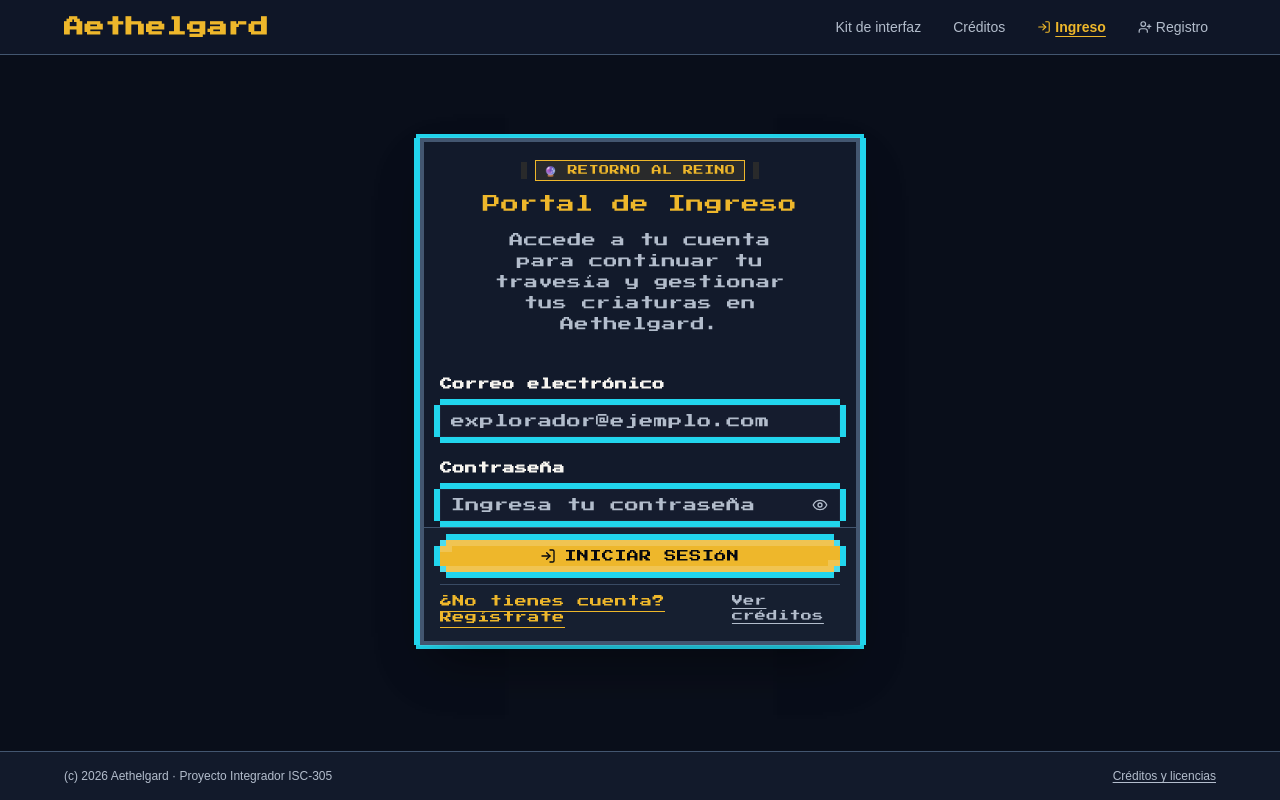
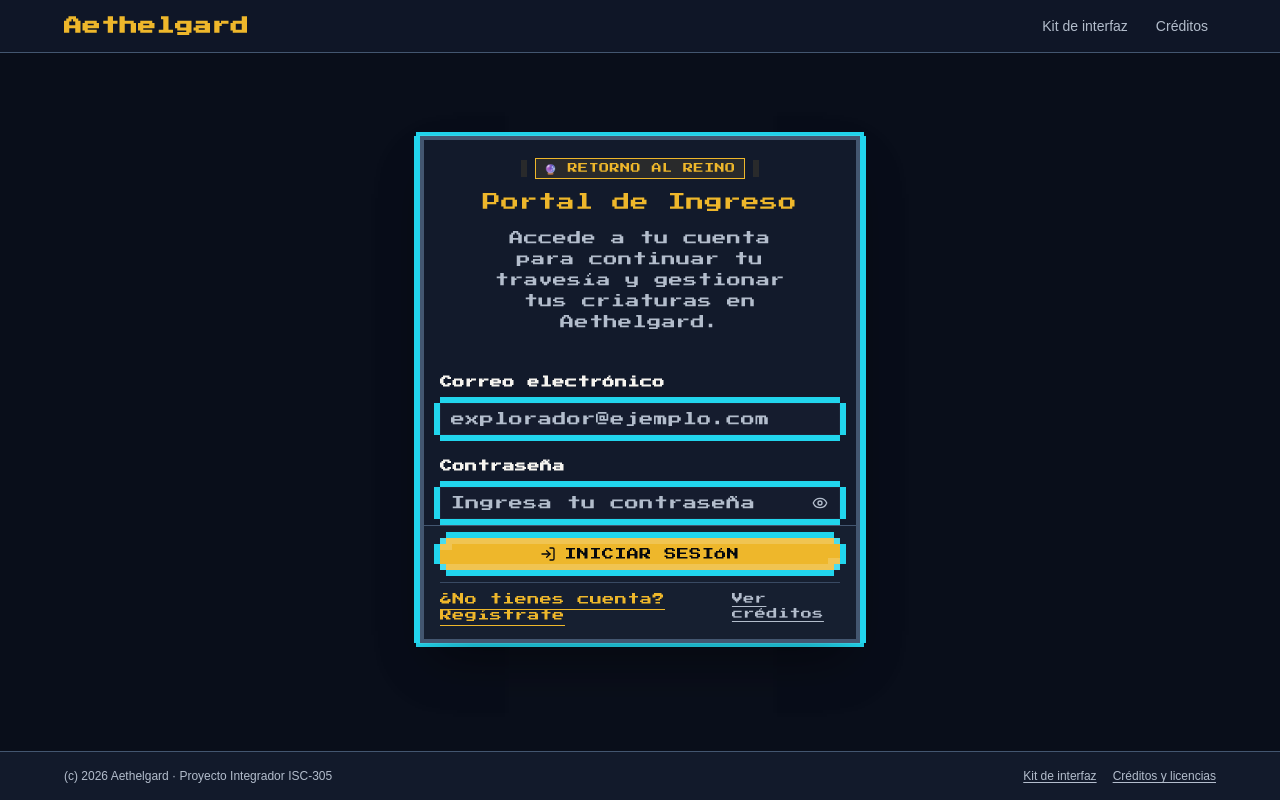
Before and after one commit to EduardoVal3/aventura-web-criaturas, a React (Vite) app in the folder apps/web/: page /ingreso in a window 1280 px wide. Built offline with nearby package versions, Linux system fonts and the light colour scheme.

Commit message:
correccion(layout): remueve boton de salir y mantiene kit de interfaz accesible en movil

```diff
--- a/apps/web/src/components/LayoutPrincipal.tsx
+++ b/apps/web/src/components/LayoutPrincipal.tsx
@@ -1,35 +1,22 @@
-import { Link, NavLink, Outlet, useNavigate } from "react-router";
-import { LogIn, LogOut, UserPlus } from "lucide-react";
+import { Link, NavLink, Outlet } from "react-router";
 import { Toaster } from "@/components/ui/sonner";
-import { Button } from "@/components/ui/8bit/button";
-import { useAutenticacion } from "@/contextos/ContextoAutenticacion";
-import { reproducirSonido } from "@/lib/assets";
 
 export function LayoutPrincipal() {
-  const navigate = useNavigate();
-  const { token, cerrarSesion } = useAutenticacion();
-
-  const manejarCerrarSesion = async () => {
-    reproducirSonido("click", 0.4);
-    await cerrarSesion();
-    navigate("/ingreso");
-  };
-
   return (
     <div className="min-h-screen flex flex-col bg-background text-foreground antialiased selection:bg-primary selection:text-primary-foreground max-w-full overflow-x-hidden">
-      <header className="border-b border-border bg-card/80 backdrop-blur-xs sticky top-0 z-40 px-4 py-3 sm:px-6">
-        <div className="max-w-6xl mx-auto flex flex-wrap items-center justify-between gap-3">
+      <header className="border-b border-border bg-card/80 backdrop-blur-xs sticky top-0 z-40 px-3 py-2.5 sm:px-6 sm:py-3">
+        <div className="max-w-6xl mx-auto flex items-center justify-between gap-2 sm:gap-4">
           <Link
             to="/hub"
-            className="text-lg sm:text-xl font-bold tracking-wider text-primary retro hover:opacity-90 transition-opacity"
+            className="text-sm sm:text-lg font-bold tracking-wider text-primary retro hover:opacity-90 transition-opacity shrink-0"
           >
             Aethelgard
           </Link>
-          <nav className="flex items-center gap-2 sm:gap-4 text-xs sm:text-sm" aria-label="Navegación principal">
+          <nav className="flex items-center gap-1.5 sm:gap-3 text-[11px] sm:text-xs md:text-sm shrink-0" aria-label="Navegación principal">
             <NavLink
               to="/kit-ui"
               className={({ isActive }) =>
-                `px-2 py-1 rounded transition-colors ${
+                `px-1.5 sm:px-2 py-1 rounded transition-colors whitespace-nowrap ${
                   isActive
                     ? "text-primary font-semibold underline underline-offset-4"
                     : "text-muted-foreground hover:text-foreground"
@@ -41,7 +28,7 @@ export function LayoutPrincipal() {
             <NavLink
               to="/creditos"
               className={({ isActive }) =>
-                `px-2 py-1 rounded transition-colors ${
+                `px-1.5 sm:px-2 py-1 rounded transition-colors whitespace-nowrap ${
                   isActive
                     ? "text-primary font-semibold underline underline-offset-4"
                     : "text-muted-foreground hover:text-foreground"
@@ -50,49 +37,6 @@ export function LayoutPrincipal() {
             >
               Créditos
             </NavLink>
-
-            {token ? (
-              <Button
-                type="button"
-                variant="outline"
-                size="sm"
-                onClick={manejarCerrarSesion}
-                className="retro text-[10px] tracking-wider flex items-center gap-1.5 h-7 px-2 cursor-pointer text-muted-foreground hover:text-foreground"
-                title="Cerrar sesión actual"
-              >
-                <LogOut className="size-3.5" />
-                <span className="hidden sm:inline">SALIR</span>
-              </Button>
-            ) : (
-              <>
-                <NavLink
-                  to="/ingreso"
-                  className={({ isActive }) =>
-                    `flex items-center gap-1 px-2 py-1 rounded transition-colors ${
-                      isActive
-                        ? "text-primary font-semibold underline underline-offset-4"
-                        : "text-muted-foreground hover:text-foreground"
-                    }`
-                  }
-                >
-                  <LogIn className="size-3.5" />
-                  <span>Ingreso</span>
-                </NavLink>
-                <NavLink
-                  to="/registro"
-                  className={({ isActive }) =>
-                    `flex items-center gap-1 px-2 py-1 rounded transition-colors ${
-                      isActive
-                        ? "text-primary font-semibold underline underline-offset-4"
-                        : "text-muted-foreground hover:text-foreground"
-                    }`
-                  }
-                >
-                  <UserPlus className="size-3.5" />
-                  <span>Registro</span>
-                </NavLink>
-              </>
-            )}
           </nav>
         </div>
       </header>
@@ -104,7 +48,10 @@ export function LayoutPrincipal() {
       <footer className="border-t border-border bg-card px-4 py-4 sm:px-6 text-center text-xs text-muted-foreground">
         <div className="max-w-6xl mx-auto flex flex-col sm:flex-row items-center justify-between gap-2">
           <p>(c) 2026 Aethelgard · Proyecto Integrador ISC-305</p>
-          <nav aria-label="Enlaces al pie">
+          <nav className="flex items-center gap-4" aria-label="Enlaces al pie">
+            <Link to="/kit-ui" className="hover:text-foreground transition-colors underline underline-offset-2">
+              Kit de interfaz
+            </Link>
             <Link to="/creditos" className="hover:text-foreground transition-colors underline underline-offset-2">
               Créditos y licencias
             </Link>
```
Also changed, not shown: 3 other files (tests, documents, lock files or other folders).
